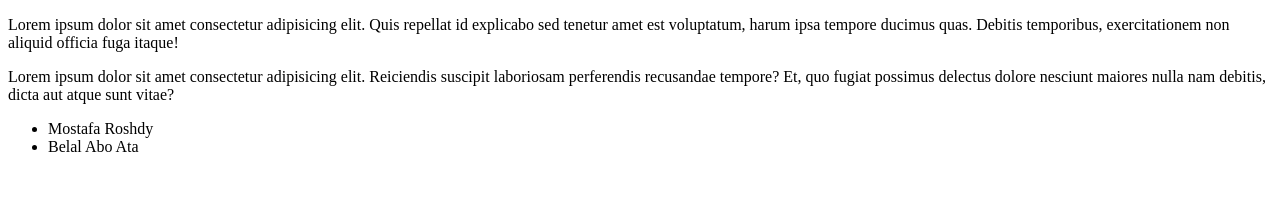
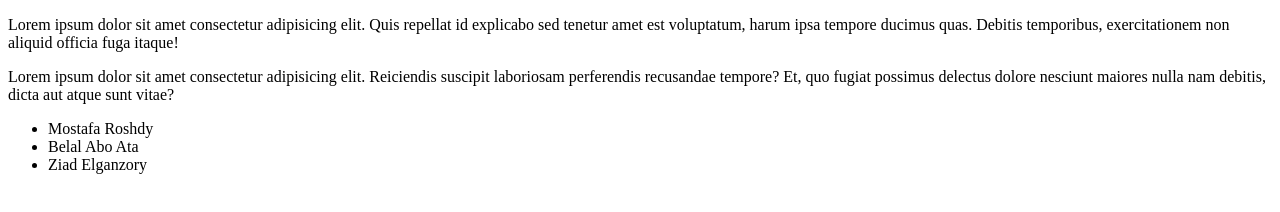
Before and after one commit to ahmedgalalmohamed/OS44, a plain HTML site: page index.html in a window 1280 px wide. Drawn offline with Linux system fonts and the light colour scheme.

Commit message:
Ziad's Commit

```diff
--- a/index.html
+++ b/index.html
@@ -21,6 +21,9 @@
     <li>
       Belal Abo Ata
     </li>
+    <li>
+      Ziad Elganzory
+    </li>
   </ul>
 
 
```
